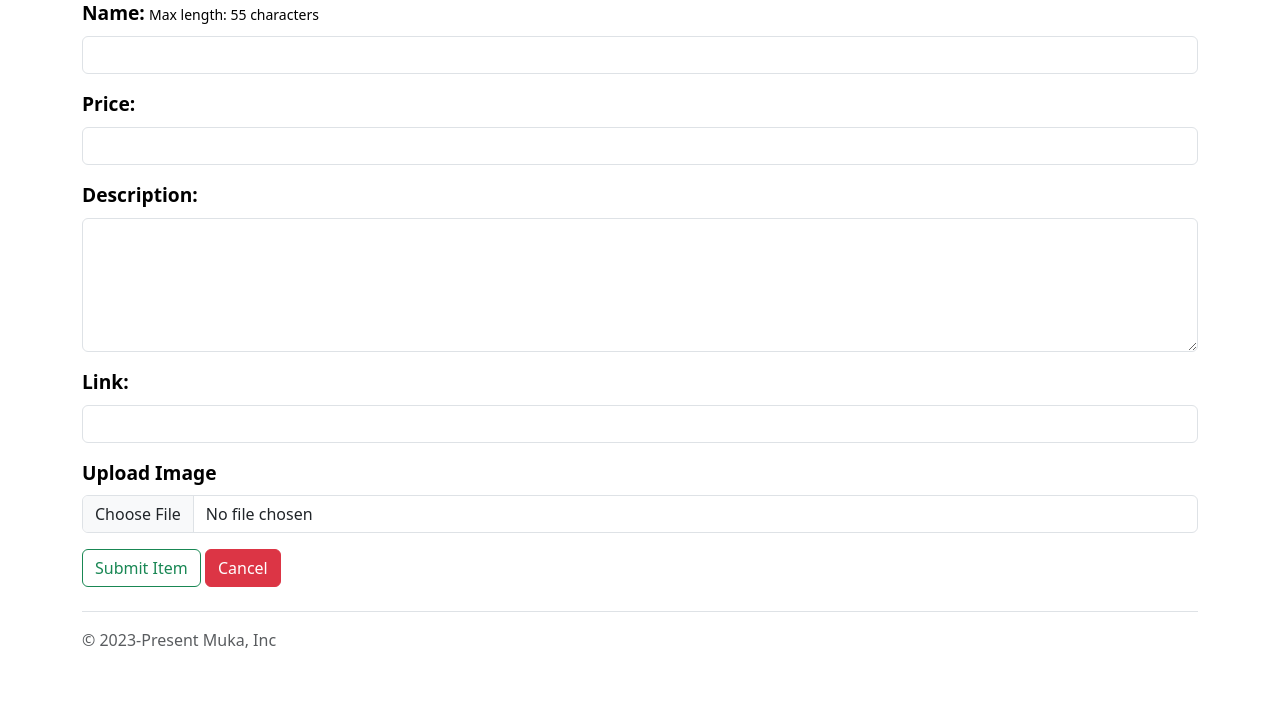
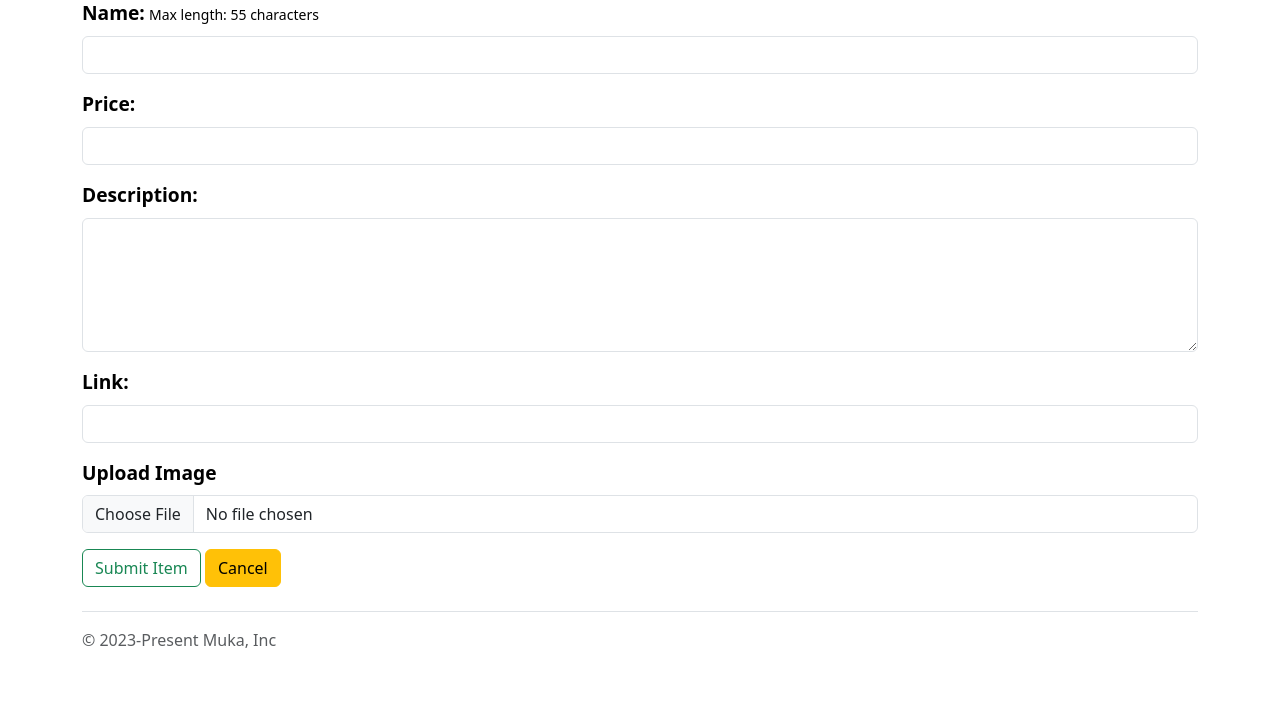
Before and after one commit to Muka-is-home/api, a Django app: page /muka/create_shop_item in a window 1280 px wide. Shown: the part 167-875 px from the top of the page. Run offline with Django 4.2, Linux system fonts and the light colour scheme; the visitor is signed in with stand-in values (Sample User, id 1); parts of the project's set-up code (start-up, migrations or seed data) failed here and were passed over.

Commit message:
Update shop_form.html cancel button

```diff
--- a/templates/adminportal/shop_form.html
+++ b/templates/adminportal/shop_form.html
@@ -40,7 +40,7 @@
         <button id="delete" type="button" class="btn btn-outline-danger"><i class="bi bi-trash"></i> Delete Item</button>
       </a>
       {% endif %}
-      <a class="btn btn-danger" href="{% url 'shop_list' %}">Cancel</a>
+      <a class="btn btn-warning" href="{% url 'shop_list' %}">Cancel</a>
     </form>
   </div>
   <script>
```
